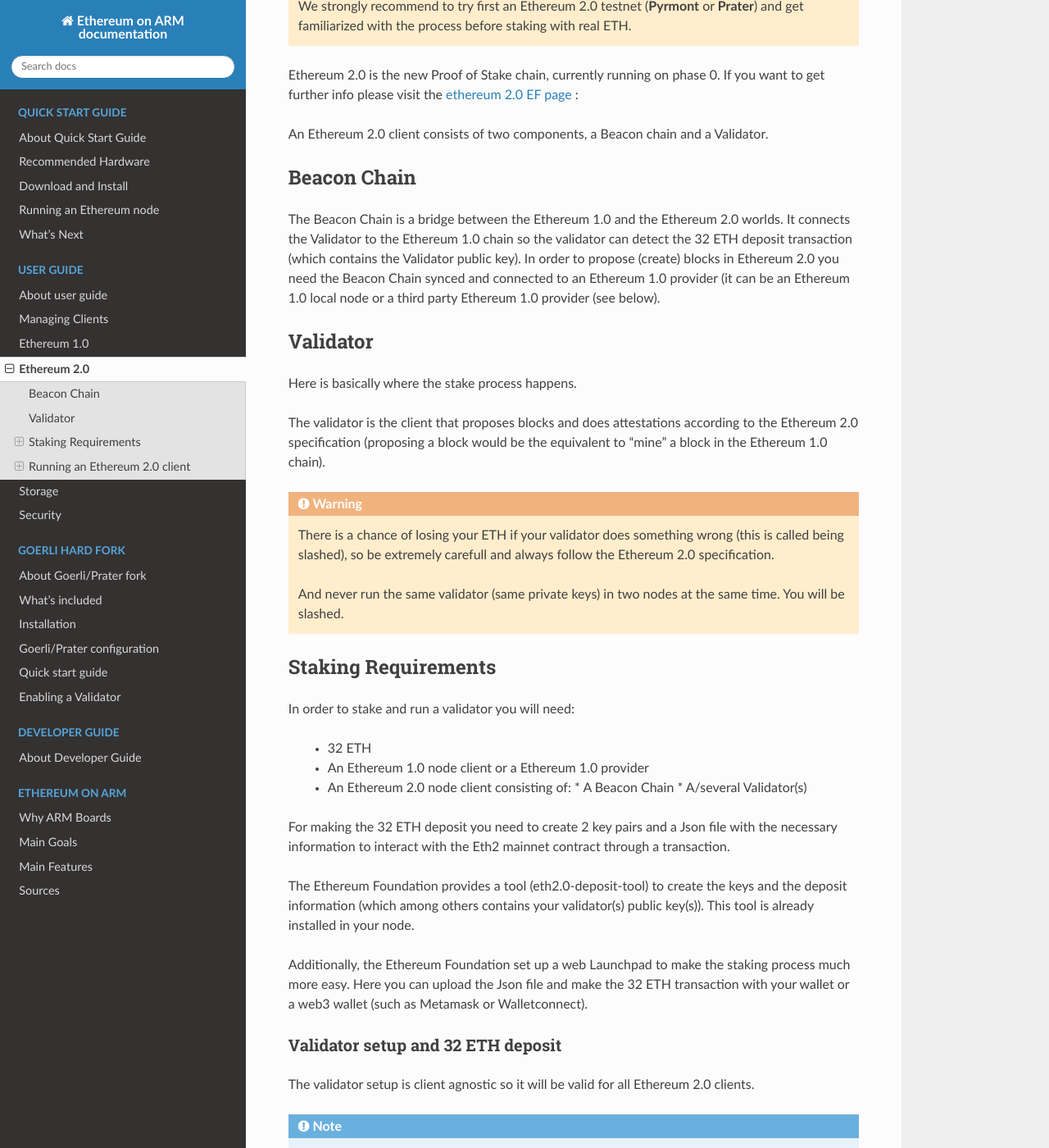
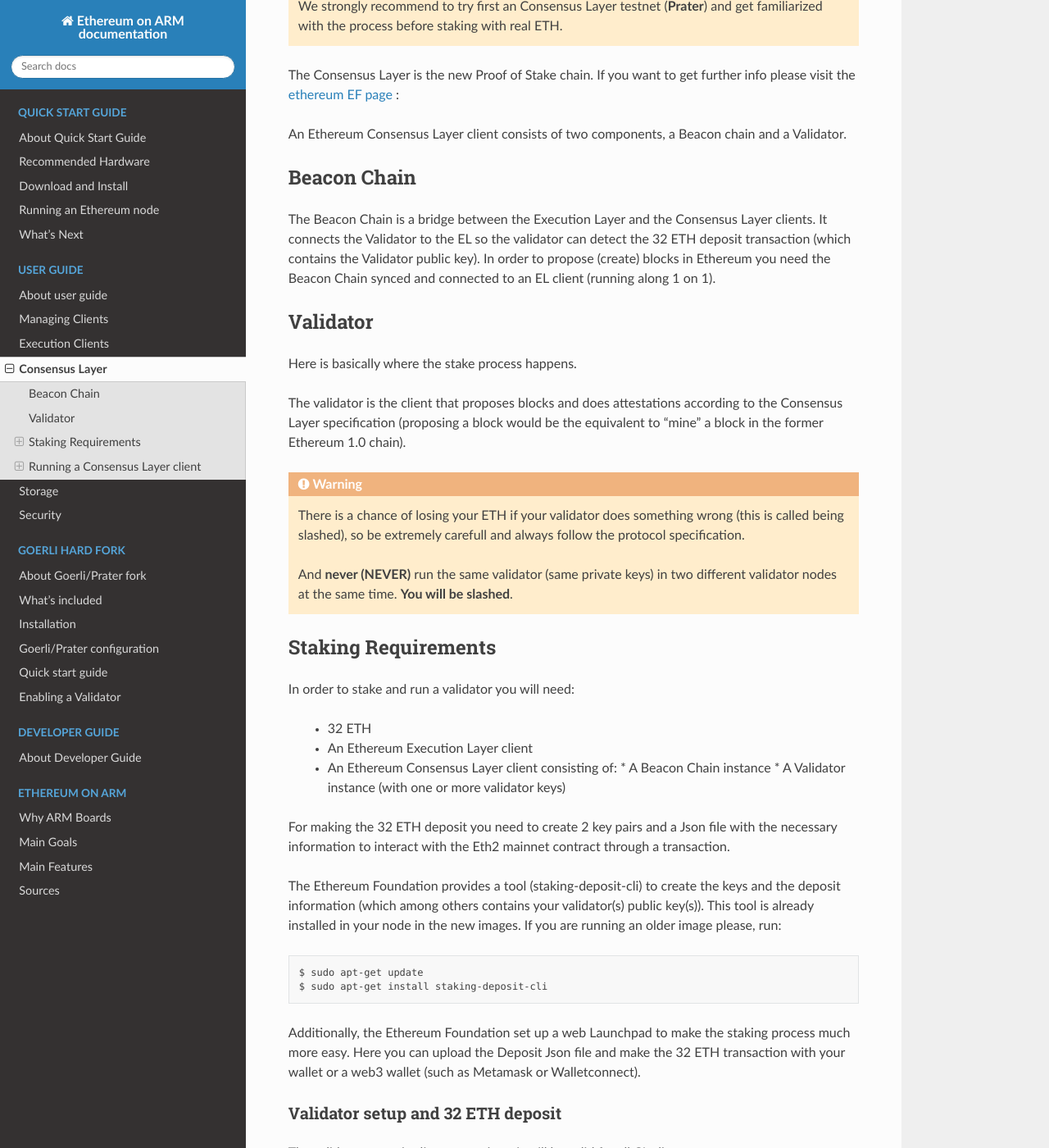
Before and after one commit to EOA-Blockchain-Labs/ethereumonarm, a Sphinx documentation site: the page built from docs/user-guide/consensus-clients.rst, in a window 1280 px wide and 1400 px high, scrolled down 325 px. Shown: the whole window at 82% size. Built offline with Sphinx 7.4.7 and the Read the Docs theme 2.0.0, drawn with Linux system fonts in a browser that asks for light colours; some of the changed text lies outside the part shown.

Commit message:
updated docs for The Merge

```diff
--- a/docs/index.rst
+++ b/docs/index.rst
@@ -75,8 +75,8 @@
 
   /user-guide/about-user-guide
   /user-guide/managing-clients
-  /user-guide/ethereum1.0
-  /user-guide/ethereum2.0
+  /user-guide/execution-clients
+  /user-guide/consensus-clients
   /user-guide/storage
   /user-guide/security
 
--- a/docs/user-guide/ethereum2.0.rst
+++ b/docs/user-guide/consensus-clients.rst
@@ -1,36 +1,35 @@
 .. Ethereum on ARM documentation documentation master file, created by
    sphinx-quickstart on Wed Jan 13 19:04:18 2021.
 
-Ethereum 2.0
-============
+Consensus Layer
+===============
 
 .. warning::
 
   **DISCLAIMER**: Ethereum is an experimental technology. Running the Ethereum on ARM image as
-  an Ethereum 2.0 validator node can lead to loss of ETH. This is a risk operation and you
+  an Consensus Layer validator node can lead you to loss of ETH. This is a risk operation and you
   alone are responsible for your actions using the Ethereum sofware included in this image
   or following the instructions of this guide.
 
-  We strongly recommend to try first an Ethereum 2.0 testnet (**Pyrmont** or **Prater**) and get
+  We strongly recommend to try first an Consensus Layer testnet (**Prater**) and get
   familiarized with the process before staking with real ETH.
 
 
-Ethereum 2.0 is the new Proof of Stake chain, currently running on phase 0. If you
-want to get further info please visit the `ethereum 2.0 EF page`_ :
+The Consensus Layer is the new Proof of Stake chain. If you
+want to get further info please visit the `ethereum EF page`_ :
 
-.. _ethereum 2.0 EF page: https://ethereum.org/en/eth2/
+.. _ethereum EF page: https://ethereum.org/es/upgrades/
 
-An Ethereum 2.0 client consists of two components, a Beacon chain and a Validator.
+An Ethereum Consensus Layer client consists of two components, a Beacon chain and a Validator.
 
 Beacon Chain
 ------------
 
-The Beacon Chain is a bridge between the Ethereum 1.0 and the Ethereum 2.0 worlds.
-It connects the Validator to the Ethereum 1.0 chain so the validator can detect the
+The Beacon Chain is a bridge between the Execution Layer and the Consensus Layer clients.
+It connects the Validator to the EL so the validator can detect the
 32 ETH deposit transaction (which contains the Validator public key). In order to
-propose (create) blocks in Ethereum 2.0 you need the Beacon Chain synced and
-connected to an Ethereum 1.0 provider (it can be an Ethereum 1.0 local node or
-a third party Ethereum 1.0 provider (see below).
+propose (create) blocks in Ethereum you need the Beacon Chain synced and
+connected to an EL client (running along 1 on 1).
 
 Validator
 ---------
@@ -38,17 +37,17 @@
 Here is basically where the stake process happens.
 
 The validator is the client that proposes blocks and does attestations according to
-the Ethereum 2.0 specification (proposing a block would be the equivalent to "mine" a block
-in the Ethereum 1.0 chain).
+the Consensus Layer specification (proposing a block would be the equivalent to "mine" a block
+in the former Ethereum 1.0 chain).
 
 .. warning::
 
   There is a chance of losing your ETH if your validator does something wrong (this is
-  called being slashed), so be extremely carefull and always follow the Ethereum 2.0
+  called being slashed), so be extremely carefull and always follow the protocol
   specification.
 
-  And never run the same validator (same private keys) in two nodes at the same time. You
-  will be slashed.
+  And **never (NEVER)** run the same validator (same private keys) in two different validator nodes at the same time.
+  **You will be slashed**.
 
 Staking Requirements
 --------------------
@@ -56,39 +55,36 @@
 In order to stake and run a validator you will need:
 
   * 32 ETH
-  * An Ethereum 1.0 node client or a Ethereum 1.0 provider
-  * An Ethereum 2.0 node client consisting of:
-    * A Beacon Chain
-    * A/several Validator(s)
+  * An Ethereum Execution Layer client
+  * An Ethereum Consensus Layer client consisting of:
+    * A Beacon Chain instance
+    * A Validator instance (with one or more validator keys)
 
 For making the 32 ETH deposit you need to create 2 key pairs and a Json file with the
 necessary information to interact with the Eth2 mainnet contract through a transaction.
 
-The Ethereum Foundation provides a tool (eth2.0-deposit-tool) to create the keys and the
+The Ethereum Foundation provides a tool (staking-deposit-cli) to create the keys and the
 deposit information (which among others contains your validator(s) public key(s)). This
-tool is already installed in your node.
+tool is already installed in your node in the new images. If you are running an older image
+please, run:
+
+.. prompt:: bash $
+
+  sudo apt-get update
+  sudo apt-get install staking-deposit-cli
 
 Additionally, the Ethereum Foundation set up a web Launchpad to make the staking process
-much more easy. Here you can upload the Json file and make the 32 ETH transaction
+much more easy. Here you can upload the Deposit Json file and make the 32 ETH transaction
 with your wallet or a web3 wallet (such as Metamask or Walletconnect).
 
 Validator setup and 32 ETH deposit
 ~~~~~~~~~~~~~~~~~~~~~~~~~~~~~~~~~~
 
-The validator setup is client agnostic so it will be valid for all Ethereum 2.0 clients.
+The validator setup is client agnostic so it will be valid for all CL clients.
 
 .. note::
-  At this point, you should have an Ethereum 1.0 node running with the blockchain synced.
-  You can not propose blocks without an Ethereum 1.0.
-
-  You can use a third party Ethereum 1.0 provider such as Infura_, QuikNode_, Chainstack_,
-  or Alchemy_, but we'd love to see you running your own Ethereum 1.0 node ir order to contribute
-  to the network decentralization and to avoid any issues with a third party provider.
-
-.. _Infura: https://infura.io
-.. _QuikNode: https://www.quiknode.io
-.. _Chainstack: https://chainstack.com
-.. _Alchemy: https://alchemyapi.io
+  At this point, you should have an Execution Layer + Consensus Layer clients combo (running along one instance
+  1 on 1).
 
 The first step is to visit the EF Launchpad website to start the process:
 
@@ -100,16 +96,16 @@
 
 2. Read carefully and accept all warnings.
 
-3. You can skip the Ethereum 1.0 selection as all clients are already installed. click
+3. You can skip the **Execution Client** selection as all clients are already installed and configured. click
    "Continue"
 
-4. Same for Ethereum 2.0 client. Click "Continue"
+4. Same for the **Consensus clients**. Click "Continue"
 
 5. In the next screen, select the number of validators you want to run. Remember that you need
    32 ETH for each.
 
-6. Ethereum on ARM provides the Ethereum Foundation tool to generate, so, in you Raspberry Pi
-   terminal and under the ethereum account, run (assuming 1 validator):
+6. Ethereum on ARM provides the Ethereum Foundation tool (staking-deposit-cli) to generate the keys,
+   so, in your device terminal and under the ethereum account, run (assuming 1 validator):
 
 .. prompt:: bash $
 
@@ -120,22 +116,27 @@
 
 .. warning::
 
-  Make sure you wrote down the nnemonic on a safe place. Without it you will NOT be
+  **Make sure you wrote down the nnemonic on a safe place**. Without it you will NOT be
   able to withdrawn your ETH in the future.
 
-  Again, please, make sure your mnemonic is safe!!!
+  **Again, please, make sure your mnemonic is safe!!!**
 
 8. Now you have 2 Json files under the ``validator_keys`` directory:
 
   * A deposit data file for making the 32 ETH transaction to the mainnet (which contains
     your validator public key as well).
-  * A keystore file with your validator keys that will be used by your Ethereum 2.0
+  * A keystore file with your validator keys that will be used by your Consensus Layer
     client.
 
 9. Back to the Launchpad website, check **"I am keeping my keys safe and have written down
 my mnemonic phrase"** and click **"Continue"**.
 
-10. It is time to send the 32 ETH deposit to the Ethereum 1.0 mainnet. You need the
+.. warning::
+
+  At this point, **make sure you have both an Execution Layer client + a Consensus Layer client synced,
+  running along and properly configured**.
+
+10. It is time to send the 32 ETH deposit to the Ethereum mainnet contractg. You need the
 deposit file (located in your Raspberry Pi). You can, either copy and paste the
 file content and save it as a new json file in your desktop computer or copy the file
 from the Raspberry to your desktop through SSH.
@@ -169,28 +170,23 @@
 **“Initiate the Transaction”**. Confirm the transaction in Metamask and wait
 for the confirmation (a notification will pop up shortly).
 
-The Beacon Chain (which is connected to the Ethereum 1.0 chain) will detect
+The Beacon Chain (which is connected to the Execution Layer client) will detect
 this deposit and the Validator will be enabled.
 
 Congrats!, you just started your validator activation process.
 
-Running an Ethereum 2.0 client
+Running a Consensus Layer client
 ------------------------------
 
 .. warning::
 
-  **DISCLAIMER**: As of March 2021 we only tested :guilabel:`Geth` (Ethereum 1.0) and :guilabel:`Lighthouse`
-  (Ethereum 2.0) in a Raspberry Pi 4. In the coming weeks, we will try other Ethereum 1.0 and 2.0 clients
-  and label them as tested.
-
-  As so, we recommend to choose these 2 clients while we make sure the others are suitable to run in
-  these devices.
+  Remember that you need to run an Execution Layer along with the Consensus Layer client as well.
 
 
 Supported clients
 ~~~~~~~~~~~~~~~~~
 
-Ethereum on ARM supports the main Ethereum 2.0 clients available.
+Ethereum on ARM supports the main Consensus Layer clients available.
 
 .. csv-table::
    :header: Client, Official Binary, Language, Home
@@ -208,7 +204,7 @@
 Lighthouse
 ~~~~~~~~~~
 
-:guilabel:`Lighthouse` is a full Ethereum 2.0 client written in Rust. It is very capable on
+:guilabel:`Lighthouse` is a full CL client written in Rust. It is very capable on
 running in resource-constrained devices such as the Raspberry Pi 4.
 
 .. csv-table::
@@ -216,10 +212,6 @@
 
   `lighthouse-beacon lighthouse-validator`, `/home/ethereum/.lighthouse`, `/etc/ethereum/lighthouse-beacon.conf /etc/ethereum/lighthouse-validator.conf`, `9000`
 
-.. tip::
-  :guilabel:`Lighthouse` is the Ethereum 2.0 client that we've been running since December
-  2020 (along with a Geth Ethereum 1.0 node), and, so far, the only client tested on this architecture
-  in production.
 
 1.- Port forwarding
 
@@ -238,39 +230,46 @@
 
 3.- Start de validator
 
-We need to import the previously generated validator keys. Run under the ethereum account:
+We need to import the previously generated validator keys and set the set Fee Recipient flag. Run under the ethereum account:
 
 .. prompt:: bash $
 
   lighthouse account validator import --directory=/home/ethereum/validator_keys
 
-Then, type your previously defined password and run:
+Then, type your previously defined password
+
+Now, copy your Ethereum Address for receiving tips and set the set the fee recipient flag:
 
 .. prompt:: bash $
 
-  sudo systemctl enable lighthouse-validator
+  sudo sed -i 's/changeme/$YOUR_ETH_ADDRESS' /etc/ethereum/lighthouse-validator.conf
+
+  For instance:
+
+.. prompt:: bash $
+
+  sudo sed -i 's/changeme/0xddd33DF1c333ad7CB5716B666cA26BC24569ee22/' /etc/ethereum/lighthouse-validator.conf
+
+.. prompt:: bash $
+
   sudo systemctl start lighthouse-validator
 
-The Lighthouse beacon chain and validator are now enabled.
+The Lighthouse beacon chain and validator are now started.
 
 
 Prysm
 ~~~~~
 
-:guilabel:`Prysm` is a full Ethereum 2.0 client written in Go.
+:guilabel:`Prysm` is a full Consensus Layer client written in Go.
 
 .. csv-table::
   :header: Systemd Services, Home Directory, Config Files, Default TCP/UDP Port
 
   `prysm-beacon prysm-validator`, `/home/ethereum/.eth2`, `/etc/ethereum/prysm-beacon.conf /etc/ethereum/prysm-validator.conf`, `13000 12000`
 
-.. note::
-
-  You need to accept the Prylabs terms of service. To do so, edit the above config files and add the --accept-terms-of-use flag.
-
 1.- Port forwarding
 
-You need to open the 13000 and 12000 ports in your router (both UDP and TCP)
+You need to open the 13000 (TCP) and 12000 (UDP) ports in your router/firewall
 
 2.- Start the beacon chain
 
@@ -292,12 +291,23 @@
 Accept the default wallet path and enter a password for your wallet. Now enter
 the password previously defined.
 
+Now, copy your Ethereum Address for receiving tips and set the set the fee recipient flag:
+
+.. prompt:: bash $
+
+  sudo sed -i 's/changeme/$YOUR_ETH_ADDRESS' /etc/ethereum/prysm-validator.conf
+
+  For instance, your command should look like this::
+
+.. prompt:: bash $
+
+  sudo sed -i 's/changeme/0xddd33DF1c333ad7CB5716B666cA26BC24569ee22/' /etc/ethereum/prysm-validator.conf
+
 Lastly, set up your password and start the client:
 
 .. prompt:: bash $
 
   echo "$YOUR_PASSWORD" > /home/ethereum/validator_keys/prysm-password.txt
-  sudo systemctl enable prysm-validator
   sudo systemctl start prysm-validator
 
 The Prysm beacon chain and the validator are now enabled.
@@ -305,7 +315,7 @@
 Teku
 ~~~~
 
-:guilabel:`Teku` is a full Ethereum 2.0 client written in Java.
+:guilabel:`Teku` is a full Consensus Layer client written in Java.
 
 .. csv-table::
   :header: Systemd Service, Home Directory, Config File, Default TCP/UDP Port
@@ -314,33 +324,49 @@
 
 1.- Port forwarding
 
-You need to open the 9151 port (both UDP and TCP)
+You need to open the 9000 port (both UDP and TCP)
 
 2.- Start the Beacon Chain and the Validator
 
-Under the Ethereum account, check the name of your keystore file:
+Copy your Ethereum Address for receiving tips and set the set the fee recipient flag:
 
 .. prompt:: bash $
 
-  ls /home/ethereum/validator_keys/keystore*
+  sudo sed -i 's/changeme/$YOUR_ETH_ADDRESS' /etc/ethereum/teku.conf
 
-Set the keystore file name in the teku config file (replace the $KEYSTORE_FILE variable with the file listed above)
+  For instance, your command should look like this:
 
 .. prompt:: bash $
 
-  sudo sed -i 's/changeme/$KEYSTORE_FILE/' /etc/ethereum/teku.conf
+  sudo sed -i 's/changeme/0xddd33DF1c333ad7CB5716B666cA26BC24569ee22/' /etc/ethereum/teku.conf
 
-Set the password previously entered:
+Now, let's create a password file with the same name as the json one in the validator_keys directory:
+
+You can see the keystore name by running:
 
 .. prompt:: bash $
 
-  echo "yourpassword" > validator_keys/teku-password.txt
+  ls /home/ethereum/validator_keys
+
+Create a txt file with the same name of the json one and write the filestore password (replace
+$KEYSTORE_NAME for your file name and $YOUR_PASSWORD with a strong password generated by you):
+
+.. prompt:: bash $
+
+  touch validator_keys/$KEYSTORE_NAME.txt
+  echo "$YOUR_PASSWORD" > validator_keys/$KEYSTORE_NAME.txt
+
+now, you should see something like this in your validator_keys directory:
+
+.. prompt:: bash $
+
+  keystore-m_12381_3600_0_0_0-1661710189.json
+  keystore-m_12381_3600_0_0_0-1661710189.txt
 
 Start the beacon chain and the validator:
 
 .. prompt:: bash $
 
-  sudo systemctl enable teku
   sudo systemctl start teku
 
 The Teku beacon chain and validator are now enabled.
@@ -348,7 +374,7 @@
 Nimbus
 ~~~~~~
 
-:guilabel:`Nimbus` is a full Ethereum 2.0 client written in Nim.
+:guilabel:`Nimbus` is a full Consensus Layer client written in Nim.
 
 .. csv-table::
   :header: Systemd Service, Home Directory, Config File, Default TCP/UDP Port
@@ -367,11 +393,24 @@
 
   nimbus_beacon_node deposits import /home/ethereum/validator_keys --data-dir=/home/ethereum/.nimbus --log-file=/home/ethereum/.nimbus/nimbus.log
 
-Enter the password previously defined and run:
+Enter the password previously defined.
+
+Now, copy your Ethereum Address for receiving tips and set the set the fee recipient flag:
 
 .. prompt:: bash $
 
-  sudo systemctl enable nimbus
+  sudo sed -i 's/changeme/$YOUR_ETH_ADDRESS' /etc/ethereum/nimbus.conf
+
+  For instance:
+
+.. prompt:: bash $
+
+  sudo sed -i 's/changeme/0xddd33DF1c333ad7CB5716B666cA26BC24569ee22/' /etc/ethereum/nimbus.conf
+
+Start the Nimbus service:
+
+.. prompt:: bash $
+
   sudo systemctl start nimbus
 
 The Nimbus beacon chain and validator are now enabled.
```
Also changed, not shown: docs/user-guide/about-user-guide.rst (+10 -4 lines), docs/user-guide/execution-clients.rst (renamed from docs/user-guide/ethereum1.0.rst, +21 -32 lines), 1 other file.
